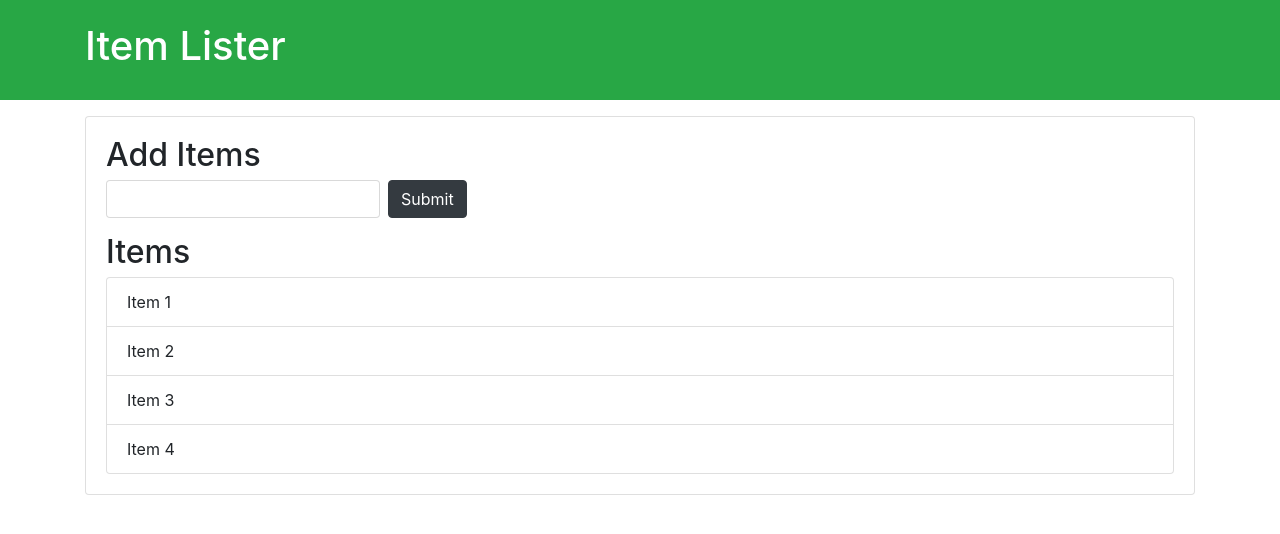
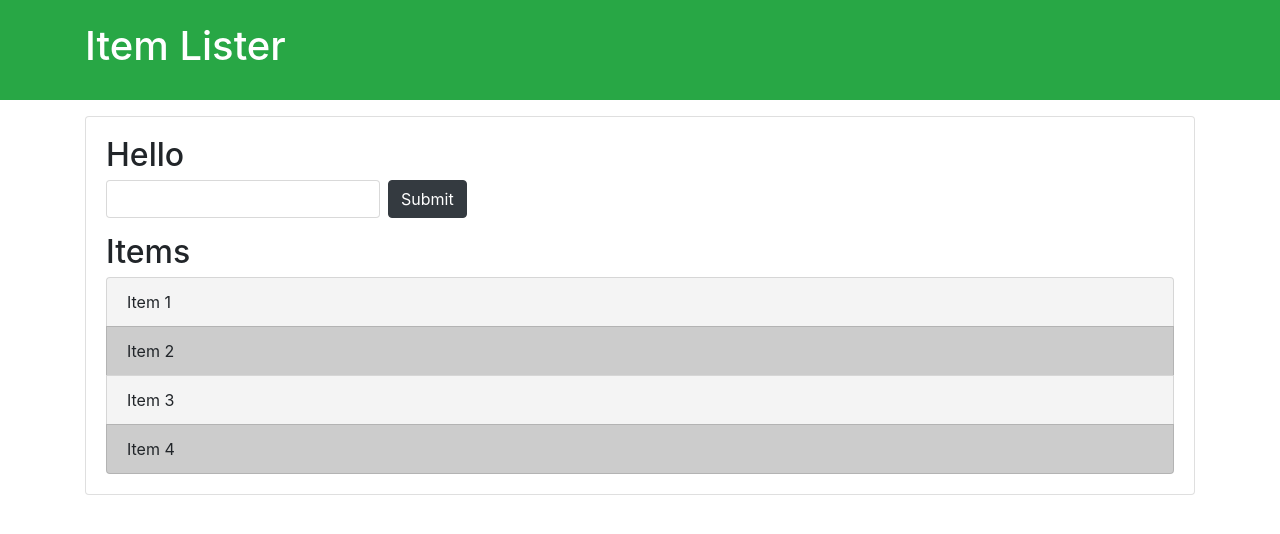
Before and after one commit to gcsousa/JS-DOM-Manipulation, a plain HTML site: page index.html in a window 1280 px wide. Drawn offline with nearby package versions, Linux system fonts and the light colour scheme.

Commit message:
End of 1st video

```diff
--- a/dom.js
+++ b/dom.js
@@ -0,0 +1,86 @@
+// Examine Document object
+
+//console.dir(document);
+// console.log(document.domain);
+// console.log(document.URL);
+// console.log(document.title)
+// console.log(document.doctype);
+// console.log(document.head);
+// console.log(document.body);
+// console.log(document.all);
+// console.log(document.all[10]);
+// console.log(document.forms);
+// console.log(document.all[10]);
+// console.log(document.links);
+
+// Selectors
+// getElementById
+// console.log(document.getElementById('header-title'));
+// let headerTitle = document.getElementById('header-title');
+// let header = document.getElementById('main-header');
+//console.log(headerTitle);
+// // headerTitle.textContent = 'Hello';
+// // headerTitle.innerText = 'Goodbye';
+// // textContent doesn't care about styling.  Here 123 is display:none but text content still shows it
+// console.log(headerTitle.textContent);  // DISPLAYS:  Item Lister 123
+// // innerText cares about style
+// console.log(headerTitle.innerText);     // DISPLAYS: Item Lister   -- the 123 is supressed by style of display:none
+
+// headerTitle.innerHTML = '<h3>Hello</h3>'
+//header.style.borderBottom = 'solid 3px black';
+
+// getElementsByClassName
+// let items = document.getElementsByClassName('list-group-item');
+// console.log(items);
+// console.log(items[1]);
+// items[1].textContent = 'Hello 2';
+// items[1].style.fontWeight = 'bold';
+// items[1].style.backgroundColor = 'yellow';
+
+
+// for (let i = 0; i < items.length; i++) {
+//     items[i].style.backgroundColor = '#f4f4f4';
+// }
+
+// getElementsByTagName
+// let li = document.getElementsByTagName('li');
+// console.log(li);
+// console.log(li[1]);
+// li[1].textContent = 'Hello 2';
+// li[1].style.fontWeight = 'bold';
+// li[1].style.backgroundColor = 'yellow';
+
+// for (let i = 0; i < li.length; i++) {
+//     li[i].style.backgroundColor = '#f4f4f4';
+// }
+
+// querySelector
+
+// let header = document.querySelector('#main-header');
+// header.style.borderBottom = 'solid 4px #ccc';
+
+// let input = document.querySelector('input');
+// input.value = 'Hello World';
+
+// let submit = document.querySelector('input[type="submit"]');
+// submit.value = 'SEND';
+
+// let item = document.querySelector('.list-group-item');
+// item.style.color = 'red';
+// let lastItem = document.querySelector('.list-group-item:last-child');
+// lastItem.style.color = 'blue';
+// let secondItem = document.querySelector('.list-group-item:nth-child(2)');
+// secondItem.style.color = 'green';
+
+// querySelectorAll
+
+let titles = document.querySelectorAll('.title');
+console.log(titles);
+titles[0].textContent = 'Hello';
+let odd = document.querySelectorAll('li:nth-child(odd)');
+let even = document.querySelectorAll('li:nth-child(even)');
+
+for (let i = 0; i < odd.length; i++) {
+    odd[i].style.backgroundColor = '#f4f4f4';
+    even[i].style.backgroundColor = '#ccc';
+}
```
Also changed, not shown: index.html (+5 -1 lines).
